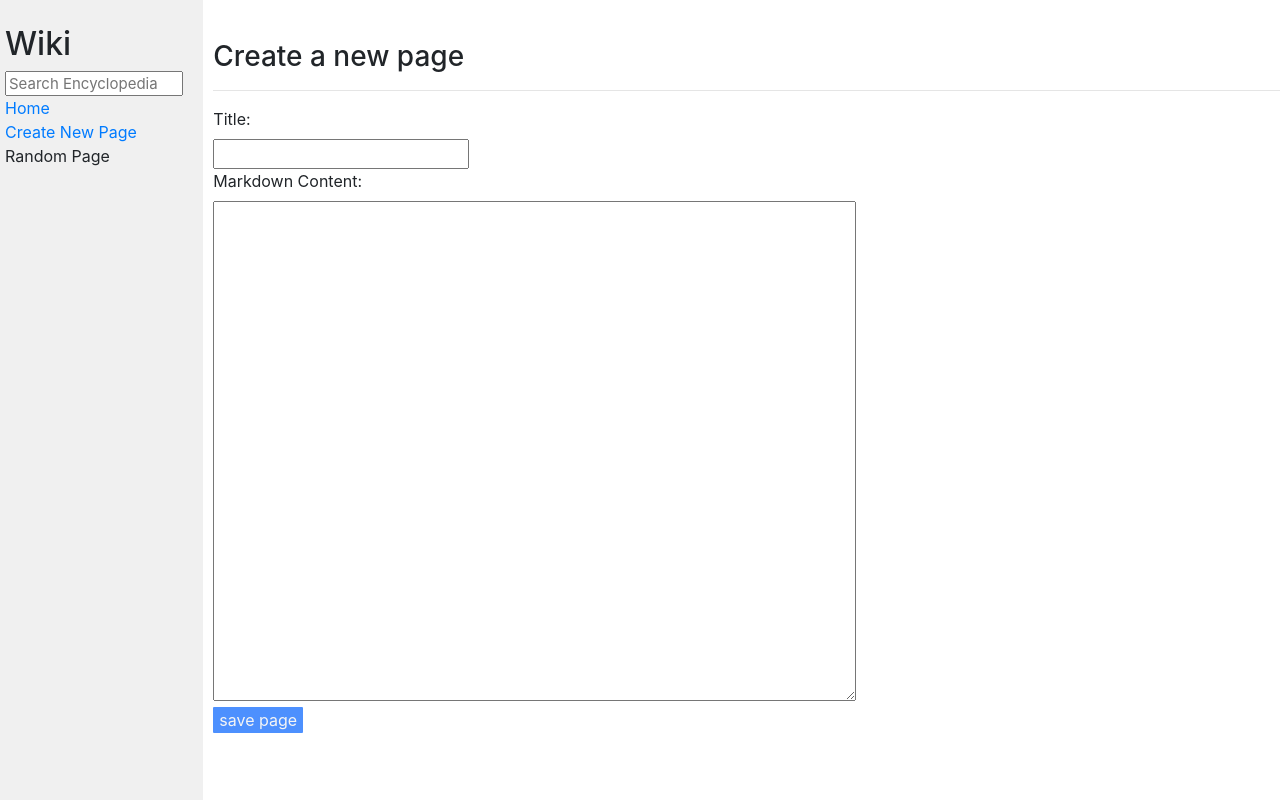
After one commit to nabeelfahim7/wiki, a Django app: page /create in a window 1280 px wide. The commit adds this page. Run offline with Django 3.2, Linux system fonts and the light colour scheme; some libraries are stand-ins or nearby versions.

Commit message:
completing create new page

```diff
--- a/wiki/encyclopedia/templates/encyclopedia/layout.html
+++ b/wiki/encyclopedia/templates/encyclopedia/layout.html
@@ -7,6 +7,10 @@
         <title>{% block title %}{% endblock %}</title>
         <link rel="stylesheet" href="https://stackpath.bootstrapcdn.com/bootstrap/4.4.1/css/bootstrap.min.css" integrity="sha384-Vkoo8x4CGsO3+Hhxv8T/Q5PaXtkKtu6ug5TOeNV6gBiFeWPGFN9MuhOf23Q9Ifjh" crossorigin="anonymous">
         <link href="{% static 'encyclopedia/styles.css' %}" rel="stylesheet">
+
+
+        {% block stylecss %}
+        {% endblock %}
     </head>
     <body>
         <div class="row">
@@ -20,7 +24,7 @@
                     <a href="{% url 'index' %}">Home</a>
                 </div>
                 <div>
-                    Create New Page
+                    <a href="/create">Create New Page</a>
                 </div>
                 <div>
                     Random Page
--- /dev/null
+++ b/wiki/encyclopedia/templates/encyclopedia/newpage.html
@@ -0,0 +1,66 @@
+{% extends "encyclopedia/layout.html" %}
+
+{% block title %}
+    Encyclopedia
+{% endblock %}
+
+{% block stylecss %}
+    <style>
+        @media (max-width : 1000px){
+        #mdfield {
+            width: 80%;
+            height: 500px;
+        }}
+
+        @media (min-width : 1000px){
+        #mdfield {
+            width: 60%;
+            height: 500px;
+        }}
+
+        h3{
+            margin-top: 30px;
+        }
+
+        input[type=submit]{
+            background-color: #4d90fe;
+            color: whitesmoke;
+            border-radius: 1px;
+            border: 1px  #3079ed;
+            cursor: pointer;
+        }
+
+    </style>
+
+
+{% endblock %}
+
+{% block body %}
+
+
+    <h3>Create a new page</h3>
+
+    <hr>
+
+    <form action="{% url 'newpage' %}" method="post">
+        {% csrf_token%}
+        <label for="titlefield"> Title: </label>
+        <br>
+        <input type="text" name="title" id="titlefield">
+
+        <br>
+
+        <label for="mdfield"> Markdown Content: </label>
+        <br>
+        <textarea id="mdfield" name="markdowncont" rows="30" cols="60" ></textarea>
+
+
+        <br>
+        <input type="submit" value="save page">
+
+
+    </form>
+
+
+
+{% endblock %}
--- a/wiki/encyclopedia/templates/encyclopedia/search.html
+++ b/wiki/encyclopedia/templates/encyclopedia/search.html
@@ -22,5 +22,4 @@
     {% endif %}
 
 
-
 {% endblock %}
--- a/wiki/encyclopedia/urls.py
+++ b/wiki/encyclopedia/urls.py
@@ -4,6 +4,7 @@ from . import views
 
 urlpatterns = [
     path("", views.index, name="index"),
-    path("wiki/<str:TITLE>", views.page_render, name="page_render")
+    path("wiki/<str:TITLE>", views.page_render, name="page_render"),
+    path("create", views.create, name="newpage")
 
 ]
--- a/wiki/encyclopedia/views.py
+++ b/wiki/encyclopedia/views.py
@@ -1,7 +1,7 @@
 from django.shortcuts import render
 import markdown2
 from django import forms
-from django.http import HttpResponse
+from django.http import HttpResponse, HttpResponseRedirect
 
 
 from . import util
@@ -23,12 +23,6 @@ def index(request):
     })
 
 
-
-
-
-
-
-
     return render(request, "encyclopedia/index.html", {
         "entries": util.list_entries()
     })
@@ -36,8 +30,20 @@ def index(request):
 def page_render(request, TITLE):
     md_content = util.get_entry(TITLE)
     if md_content is None:
-        return render(request, "encyclopedia/error.html")
+        return render(request, "encyclopedia/error.html", {"flag" : True})
     html_content = markdown2.markdown(md_content)
     return render(request, "encyclopedia/content.html" , {
         "html_content" : html_content, "TITLE" : TITLE
     })
+
+def create(request):
+    if request.method == "POST":
+        title = str(request.POST.get('title'))
+        if title.upper() in [item.upper() for item in util.list_entries()]:
+            return render(request, "encyclopedia/error.html", {"flag" : False})
+        util.save_entry(title, request.POST.get('markdowncont'))
+        return HttpResponseRedirect(f"/wiki/{title}")
+
+
+
+    return render(request, "encyclopedia/newpage.html")
```
Also changed, not shown: wiki/encyclopedia/templates/encyclopedia/error.html (+6 -1 lines), wiki/entries/Lewis Hamilton.md (added, +5 -0 lines).
